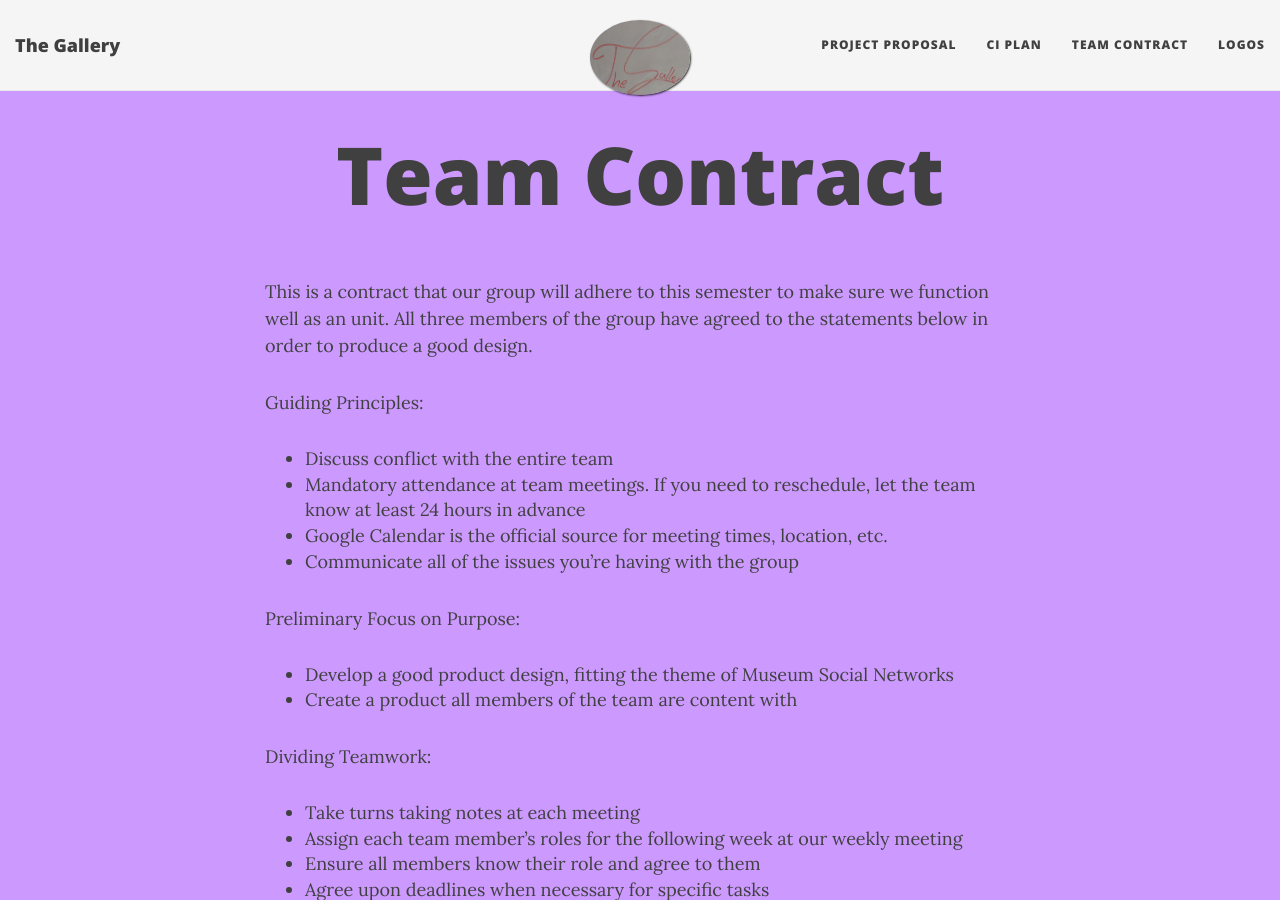
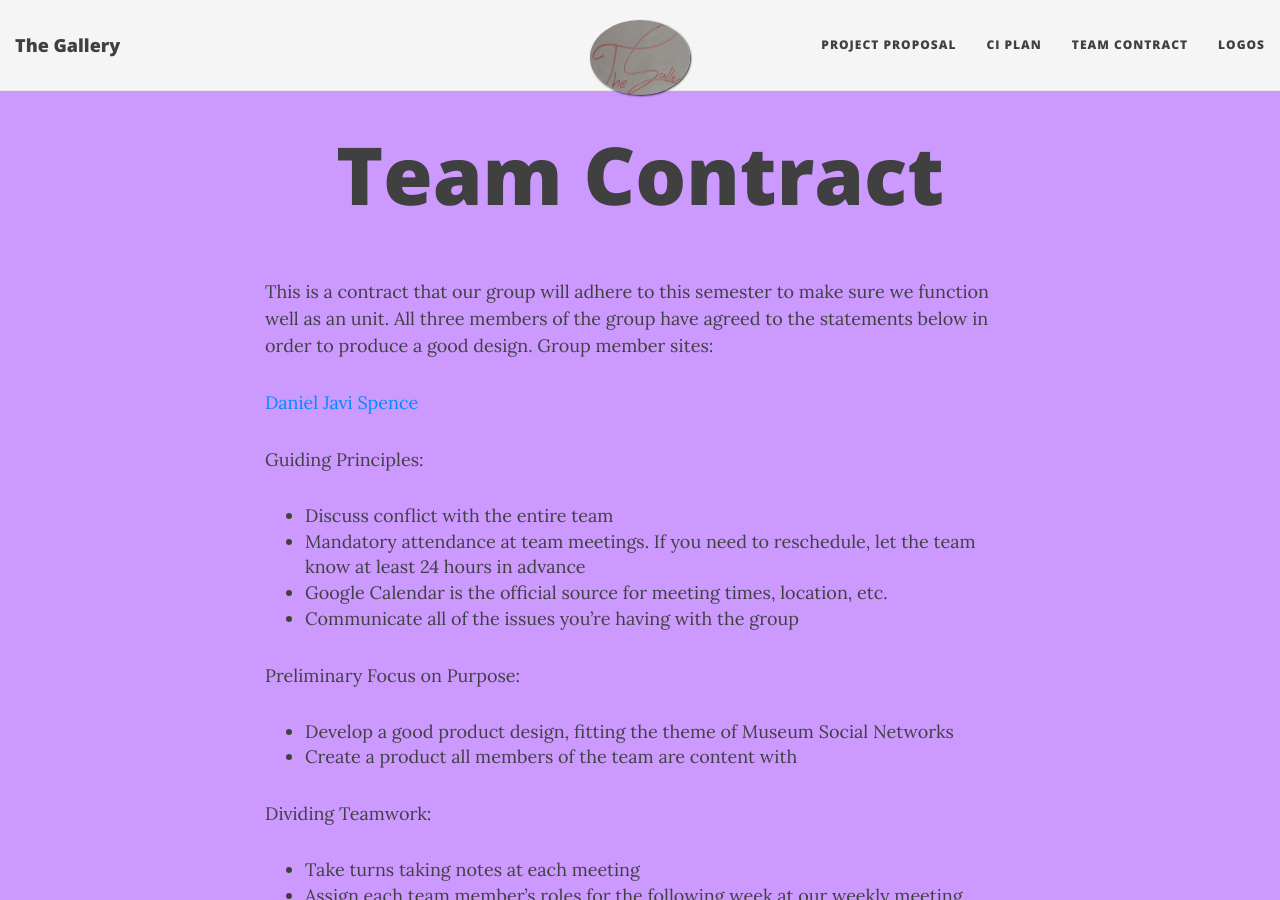
Before and after one commit to ethioeph/muse-soc-network, a Jekyll site: the page built from assignments/team_contract.md, in a window 1280 px wide and 900 px high. Built offline with Jekyll 4.4.1, drawn with Linux system fonts in a browser that asks for light colours; nearby versions of some CDN libraries.

Commit message:
Update team_contract.md

```diff
--- a/assignments/team_contract.md
+++ b/assignments/team_contract.md
@@ -5,7 +5,11 @@ subtitle:
 gh-repo: ethioeph/ethioeph.github.io/muse-soc-network
 ---
 
-This is a contract that our group will adhere to this semester to make sure we function well as an unit. All three members of the group have agreed to the statements below in order to produce a good design.
+This is a contract that our group will adhere to this semester to make sure we function well as an unit. All three members of the group have agreed to the statements below in order to produce a good design.  Group member sites:
+
+[Daniel](https://ethioeph.github.io/ "Daniel's Website")
+[Javi](https://javi-air.github.io/ "Javi's Website")
+[Spence](https://spenny309.github.io/ "Spenny's Website")
 
 Guiding Principles:
 * Discuss conflict with the entire team
```
